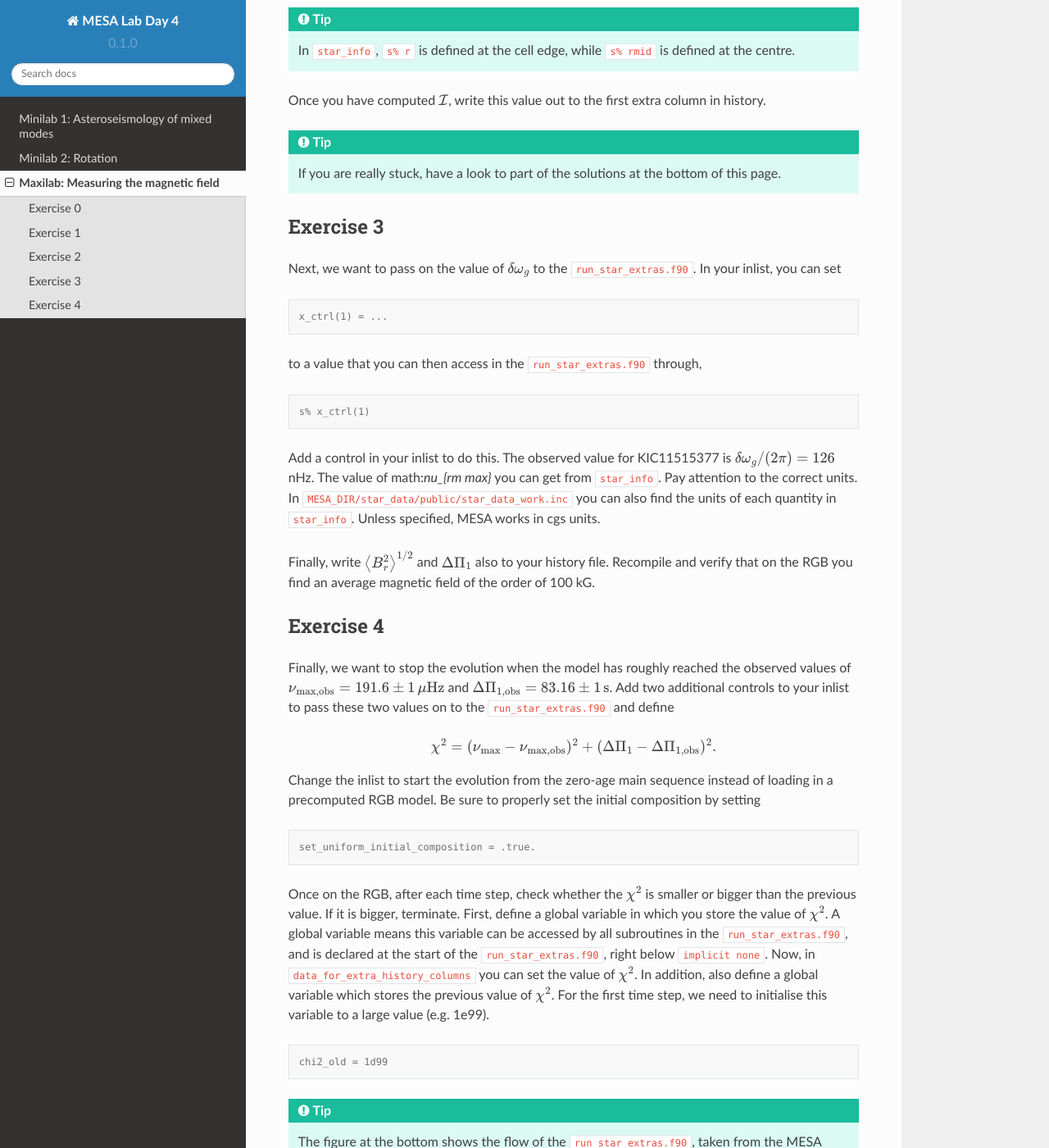
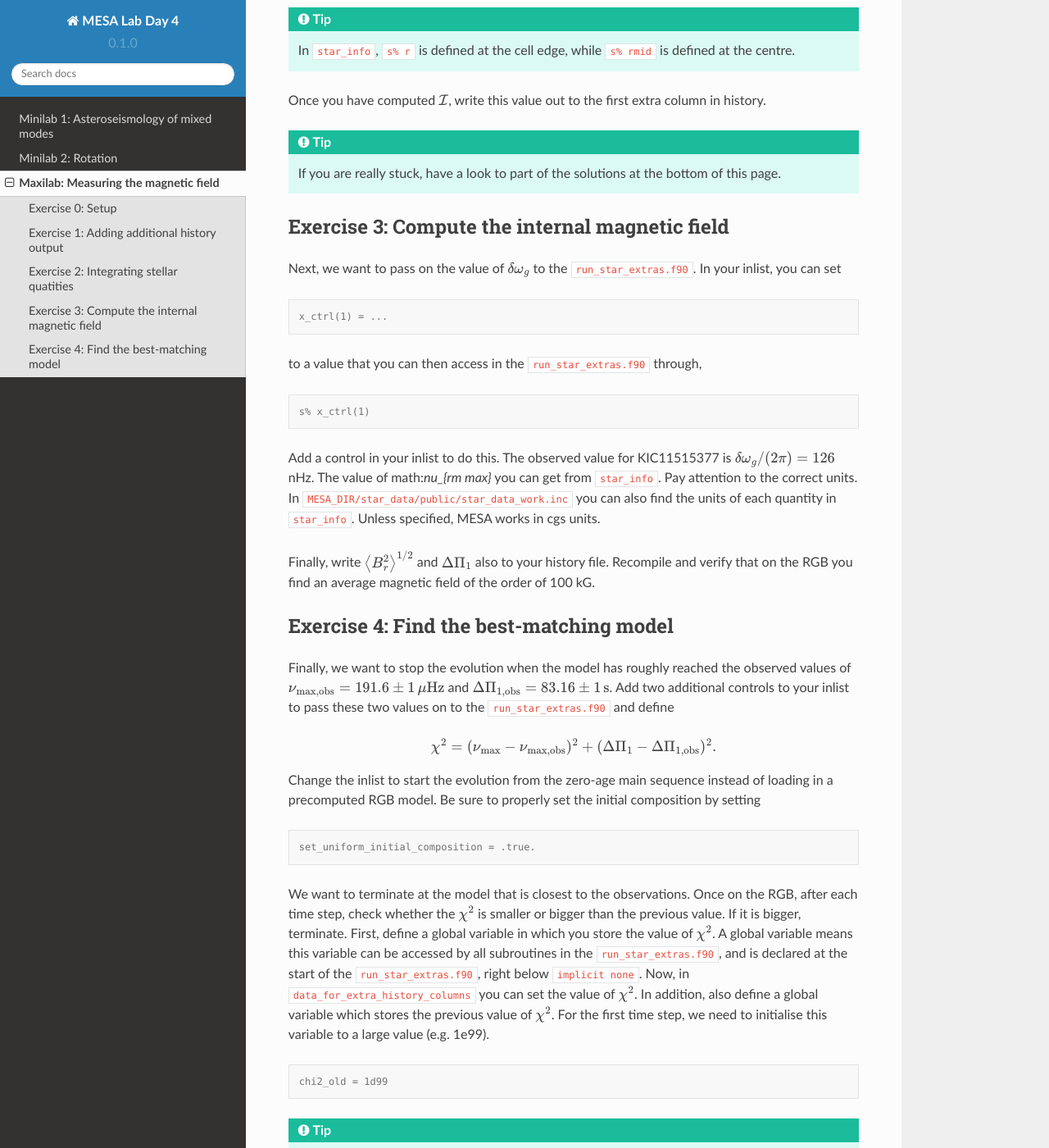
Before and after one commit to mesa-summer-school-2023/mesa-school-bugnet, a Sphinx documentation site: the page built from docs/maxilab.rst, in a window 1280 px wide and 1400 px high, scrolled down 2791 px. Shown: the whole window at 82% size. Built offline with Sphinx 7.4.7 and the Read the Docs theme 2.0.0, drawn with Linux system fonts in a browser that asks for light colours; some of the changed text lies outside the part shown.

Commit message:
Update maxilab.rst

```diff
--- a/docs/maxilab.rst
+++ b/docs/maxilab.rst
@@ -25,7 +25,7 @@ The denominator in the integral relates to the asymptotic period spacing of mode
 
 We are going to compute the quantity :math:`\mathcal{I}` of a MESA model in the ``run_star_extras.f90``.
 
-Exercise 0
+Exercise 0: Setup
 --------
 As a first step, download and unzip `this
 <https://github.com/mesa-summer-school-2023/mesa-school-bugnet/blob/main/docs/work_maxi.zip>`__ work directory.
@@ -36,7 +36,7 @@ As a first step, download and unzip `this
 
 At each step of the evolution we want to compute :math:`\left< B_r^2\right>^{1/2}` and store it in the output of the history file.
 
-Exercise 1
+Exercise 1: Adding additional history output
 --------
 Prepare in the ``run_star_extras.f90`` three additional history columns named ``I``, ``Br_mean``, and ``Delta_Pi1``. Set the correct number of additional columns in the ``how_many_extra_history_columns`` function, and add the following to ``data_for_extra_history_columns`` for each additional column,
 
@@ -48,7 +48,7 @@ Prepare in the ``run_star_extras.f90`` three additional history columns named ``
 You can set the values to 0 for now.
 Do a ``./clean`` and ``./mk`` and check this works.
 
-Exercise 2
+Exercise 2: Integrating stellar quatities
 --------
 The first step is to compute the two integrals in Eq (2). For the Brunt-Väisälä frequency, we need to first ensure it is zero in convective regions and so we compute a new array with all elements >0. A new array of a variable length is defined as follows,
 
@@ -120,7 +120,7 @@ Once you have computed :math:`\mathcal{I}`, write this value out to the first ex
 
    If you are really stuck, have a look to part of the solutions at the bottom of this page.
 
-Exercise 3
+Exercise 3: Compute the internal magnetic field
 --------
 Next, we want to pass on the value of :math:`\delta \omega_g` to the ``run_star_extras.f90``. In your inlist, you can set
 
@@ -138,7 +138,7 @@ Add a control in your inlist to do this. The observed value for KIC11515377 is :
 
 Finally, write :math:`\left< B_r^2\right>^{1/2}` and :math:`\Delta \Pi_1` also to your history file. Recompile and verify that on the RGB you find an average magnetic field of the order of 100 kG.
 
-Exercise 4
+Exercise 4: Find the best-matching model
 --------
 Finally, we want to stop the evolution when the model has roughly reached the observed values of :math:`\nu_{\rm max, obs} = 191.6 \pm 1\,\mu{\rm Hz}` and :math:`\Delta \Pi_{\rm 1, obs} = 83.16 \pm 1\,{\rm s}`. Add two additional controls to your inlist to pass these two values on to the ``run_star_extras.f90`` and define
 
@@ -152,7 +152,7 @@ Change the inlist to start the evolution from the zero-age main sequence instead
 
     set_uniform_initial_composition = .true.
 
-Once on the RGB, after each time step, check whether the :math:`\chi^2` is smaller or bigger than the previous value. If it is bigger, terminate. First, define a global variable in which you store the value of :math:`\chi^2`. A global variable means this variable can be accessed by all subroutines in the ``run_star_extras.f90``, and is declared at the start of the ``run_star_extras.f90``, right below ``implicit none``. Now, in ``data_for_extra_history_columns`` you can set the value of :math:`\chi^2`.
+We want to terminate at the model that is closest to the observations. Once on the RGB, after each time step, check whether the :math:`\chi^2` is smaller or bigger than the previous value. If it is bigger, terminate. First, define a global variable in which you store the value of :math:`\chi^2`. A global variable means this variable can be accessed by all subroutines in the ``run_star_extras.f90``, and is declared at the start of the ``run_star_extras.f90``, right below ``implicit none``. Now, in ``data_for_extra_history_columns`` you can set the value of :math:`\chi^2`.
 In addition, also define a global variable which stores the previous value of :math:`\chi^2`. For the first time step, we need to initialise this variable to a large value (e.g. 1e99).
 
 .. code:: console
```
